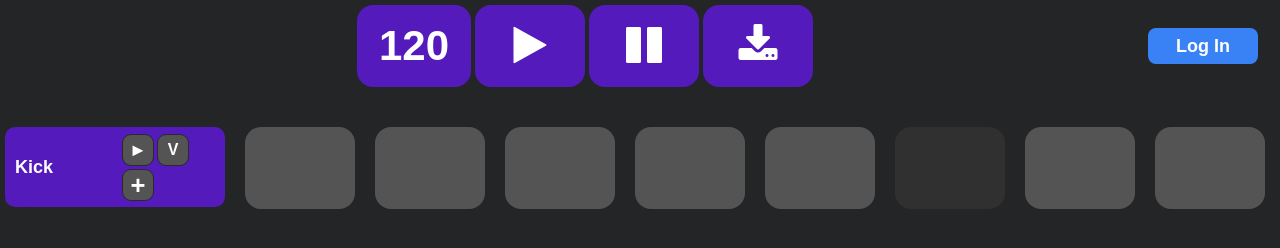
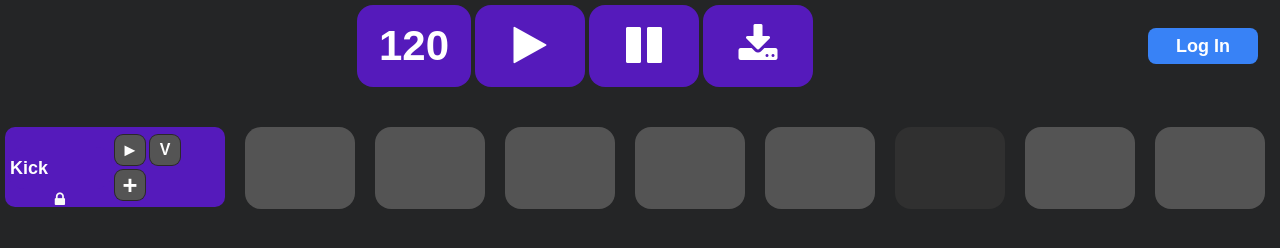
Before and after one commit to dakotalrubin/beatbox, a plain HTML site: page index.html in a window 1280 px wide. Both pictures are taken after a click on the button 530 px from the left and 46 px from the top of the page. Drawn offline with Linux system fonts and the light colour scheme.

Commit message:
Add lock icon to instrument channel during playback

```diff
--- a/index.html
+++ b/index.html
@@ -55,9 +55,11 @@
                 <div class="instrument-channel">
 
                     <!-- This div contains the name of an instrument channel -->
+                    <!-- and a lock icon during playback -->
                     <div class="instrument-channel-left">
                         <input class="instrument-channel-name" type="text" spellcheck="false"
                             value="Kick" onclick="update_instrument_channel_name()">
+                        <i class="fa fa-lock" id="lock-icon"></i>
                     </div>
 
                     <!-- This div contains the buttons on the right side of a channel -->
--- a/script/script.js
+++ b/script/script.js
@@ -5,7 +5,8 @@
 let interval; // Interval for playing the beat
 let bpm = 120; // Default 120 bpm
 let lock_grid = false; // Locks note grid during playback
-let popup = document.getElementById("popup");
+let popup = document.getElementById("popup"); // Toggles popup window
+let lock_icon = document.getElementById("lock-icon"); // Toggles lock icon
 
 // Global variables for beat playback and latency maintenance
 let beatsInLoop = 8;
@@ -158,8 +159,8 @@ function update_instrument_channel_name() {
     // Extract text field value
     let name_value = name_text.value;
 
-    // Update instrument channel name and truncate at 10 characters
-    name_text.value = name_value.substring(0, 10);
+    // Update instrument channel name and truncate at 16 characters
+    name_text.value = name_value.substring(0, 16);
     return;
   });
 
@@ -205,6 +206,9 @@ function play_beat() {
   // Lock the note grid during playback
   lock_grid = true;
 
+  // Shows the instrument channel lock icon during playback
+  lock_icon.classList.add("show-instrument-channel-lock");
+
   // Prevents errors from spamming header-play button
   // (multiple intervals at a time)
   clearInterval(interval);
@@ -235,6 +239,9 @@ function stop_beat() {
 
   // Unlock the note grid after playback
   lock_grid = false;
+
+  // Removes the instrument channel lock icon after playback
+  lock_icon.classList.remove("show-instrument-channel-lock");
 
   beatsPlaying = false;
   beat = 1;
--- a/style/style.css
+++ b/style/style.css
@@ -130,17 +130,28 @@ button:hover {
 /* Styles the left side of an instrument channel button */
 .instrument-channel-left {
     display: flex;
-    justify-content: start;
+    flex-direction: column;
+    justify-content: space-between;
     align-items: center;
     width: 50%;
     text-align: center;
-    margin-left: 8px;
 }
 
 /* Styles the container that holds the instrument channel name */
 .instrument-channel-name {
-    height: 78px;
-    width: 99px;
+    height: 40px;
+    width: 100px;
+    margin-top: 20px;
+}
+
+/* Styles the instrument channel lock icon OFF by default */
+.fa-lock {
+    visibility: hidden;
+}
+
+/* Controls the appearance of the instrument channel lock icon */
+.show-instrument-channel-lock {
+    visibility: visible;
 }
 
 /* Styles the instrument channel play button container */
```
